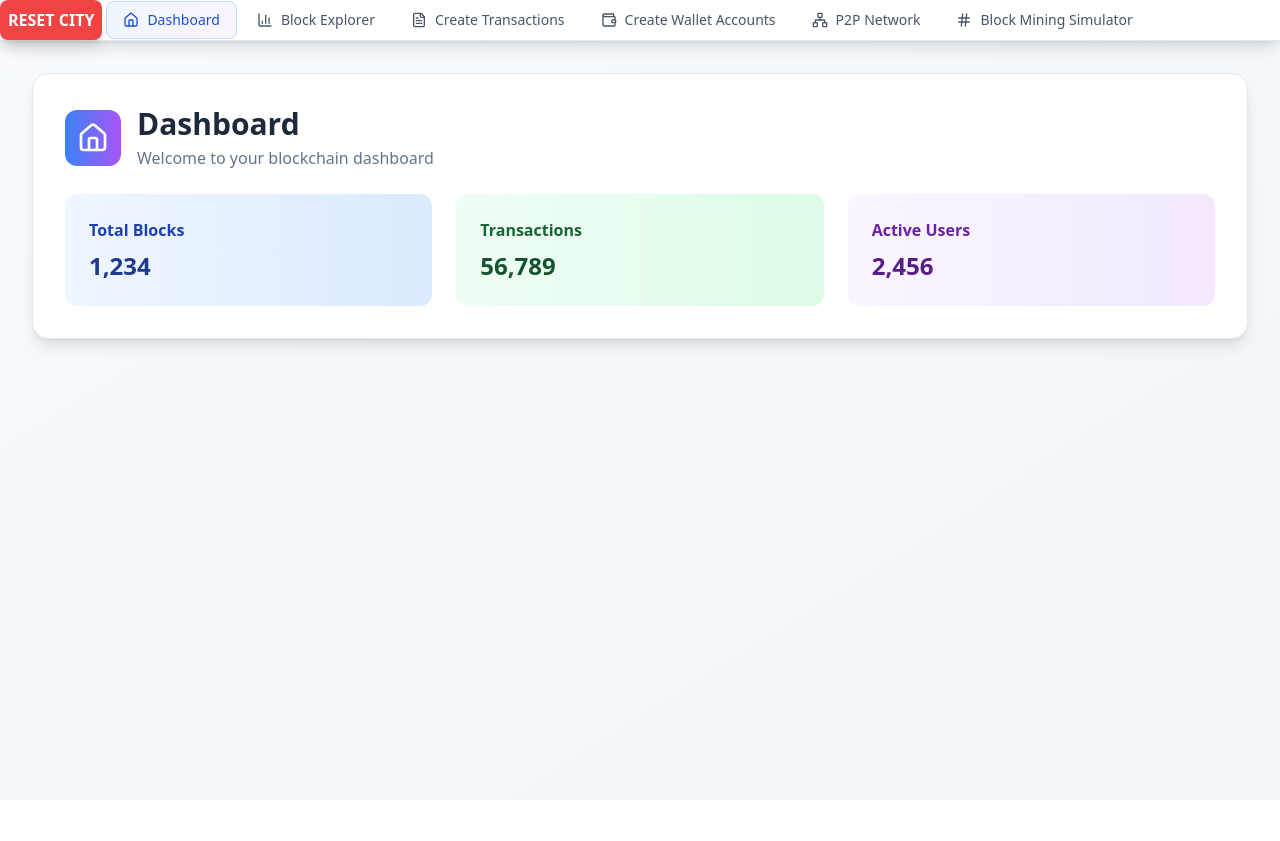
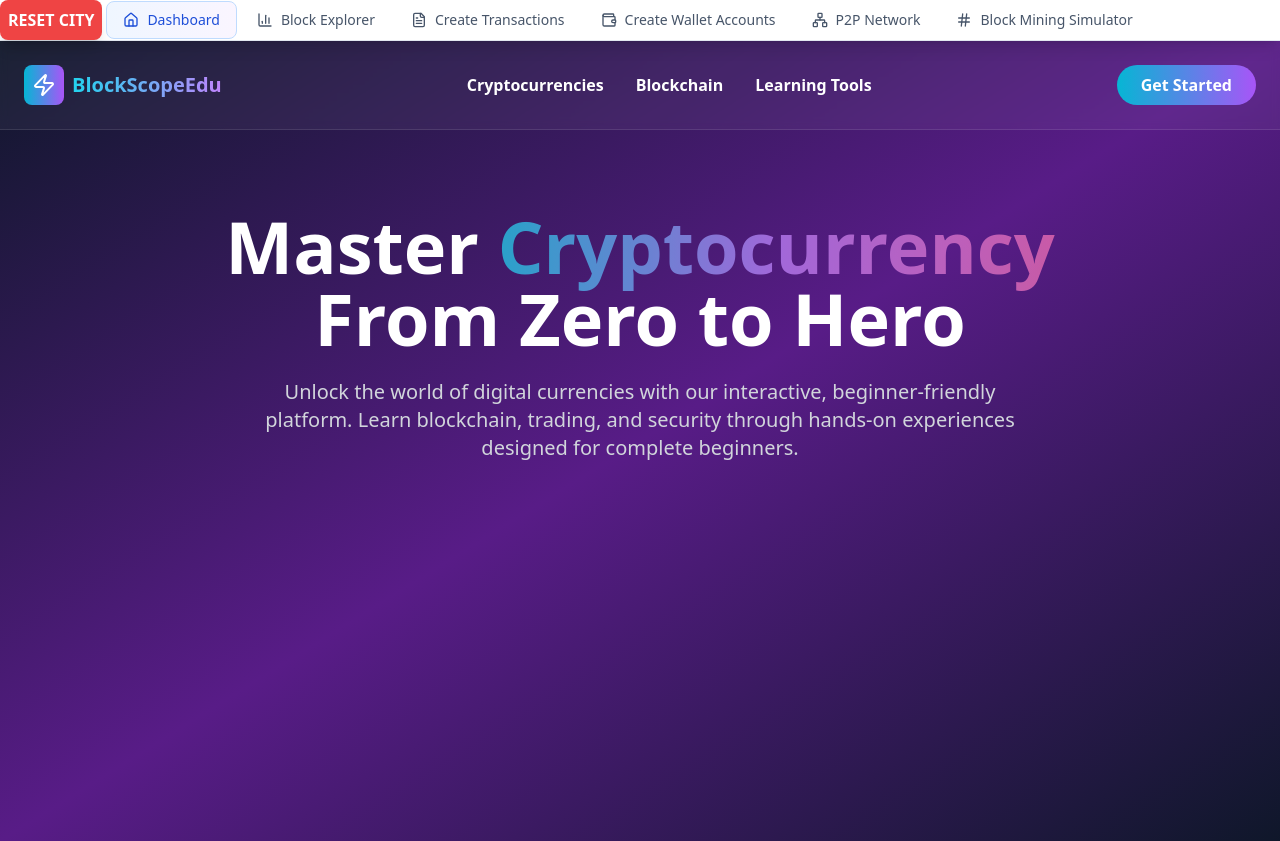
Before and after one commit to StuvanFIT/Blockchain-Network-Educational-Tool, a React (Create React App) app in the folder explorer/: page / in a window 1280 px wide. Before the commit the page ends 800 px from the top, so only its background shows below. Built offline with nearby package versions, Linux system fonts and the light colour scheme.

Commit message:
feat: created home page

```diff
--- a/explorer/src/components/Dashboard.tsx
+++ b/explorer/src/components/Dashboard.tsx
@@ -1,38 +1,81 @@
 
 import React from 'react';
-import { Home } from 'lucide-react';
+import { Home, Zap } from 'lucide-react';
 
 // Dashboard Page
 export const Dashboard = () => {
+
+  const isVisible:boolean = true;
+
   return (
-    <div className="p-8">
-      <div className="max-w-7xl mx-auto">
-        <div className="bg-white rounded-2xl shadow-lg p-8 border border-slate-200">
-          <div className="flex items-center gap-4 mb-6">
-            <div className="p-3 bg-gradient-to-r from-blue-500 to-purple-500 rounded-xl text-white">
-              <Home className="w-8 h-8" />
-            </div>
-            <div>
-              <h1 className="text-3xl font-bold text-slate-800">Dashboard</h1>
-              <p className="text-slate-500 mt-1">Welcome to your blockchain dashboard</p>
-            </div>
+
+    <div className='min-h-screen bg-gradient-to-br from-slate-900 via-purple-900 to-slate-900 text-white overflow-hidden'>
+
+      {/*Navigation Bar: relative enables any dropdown menus */}
+      <nav className='relative z-10 flex items-center justify-between p-6 backdrop-blur-sm bg-white/5 border-b border-white/10'>
+
+      {/*Icon */}
+        <div className='flex items-center space-x-2'>
+          <div className=' flex items-center justify-center w-10 h-10 bg-gradient-to-r from-cyan-500 to-purple-500 rounded-lg'>
+            <Zap className='w-6 h-6 text-white' />
           </div>
-          <div className="grid grid-cols-1 md:grid-cols-3 gap-6">
-            <div className="p-6 bg-gradient-to-r from-blue-50 to-blue-100 rounded-xl">
-              <h3 className="font-semibold text-blue-800">Total Blocks</h3>
-              <p className="text-2xl font-bold text-blue-900 mt-2">1,234</p>
-            </div>
-            <div className="p-6 bg-gradient-to-r from-green-50 to-green-100 rounded-xl">
-              <h3 className="font-semibold text-green-800">Transactions</h3>
-              <p className="text-2xl font-bold text-green-900 mt-2">56,789</p>
-            </div>
-            <div className="p-6 bg-gradient-to-r from-purple-50 to-purple-100 rounded-xl">
-              <h3 className="font-semibold text-purple-800">Active Users</h3>
-              <p className="text-2xl font-bold text-purple-900 mt-2">2,456</p>
-            </div>
+          <span className='text-xl font-bold bg-gradient-to-r from-cyan-400 to-purple-400 bg-clip-text text-transparent '>BlockScopeEdu</span>
+        </div>
+      {/* Features/Tabs */}
+        <div className='hidden md:flex space-x-8'>
+          <a href='#' className='hover:text-cyan-500 transition-colors text-white font-bold'>Cryptocurrencies</a>
+          <a href='#' className='hover:text-cyan-500 transition-colors text-white font-bold'>Blockchain</a>
+          <a href='#' className='hover:text-cyan-500 transition-colors text-white font-bold'>Learning Tools</a>
+        </div>
+
+      <button className='bg-gradient-to-r from-cyan-500 to-purple-500 px-6 py-2 text-white font-bold rounded-full hover:shadow-lg hover:shadow-purple-500/25 transition-all duration-300 transform hover:scale-105'>
+        Get Started
+      </button>
+      </nav>
+
+
+      {/*Hero Section: prominent visual section */}
+
+      <section className='relative z-10 px-6 py-20'>
+        <div className='max-w-6xl mx-auto text-center'>
+          <div className={`transition-all duration-1000 ${isVisible ? 'opacity-100 translate-y-0' : 'opacity-0 translate-y-10'}`}>
+
+            <h1 className="text-5xl md:text-7xl font-bold mb-6 leading-tight">
+              Master{' '}
+              <span className="bg-gradient-to-r from-cyan-400 via-purple-400 to-pink-400 bg-clip-text text-transparent animate-pulse">
+                Cryptocurrency
+              </span>
+              <br />
+              From Zero to Hero
+            </h1>
+
+            <p className='text-lg md:text-xl text-gray-300 mb-10 max-w-3xl mx-auto'>
+              Unlock the world of digital currencies with our interactive, beginner-friendly platform.
+              Learn blockchain, trading, and security through hands-on experiences designed for complete beginners.
+            </p>
+
+
+
           </div>
         </div>
-      </div>
+      </section>
+
+
+
+
+
+
+
+
+
+
+
+
+
+
+
+
+
     </div>
-  );
+  )
 };
--- a/explorer/src/components/Network/BlockchainNode.tsx
+++ b/explorer/src/components/Network/BlockchainNode.tsx
@@ -38,7 +38,7 @@ const BlockchainNode: React.FC<BlockchainNodeProps> = ({data}) => {
 
   return (
     <div className="relative group">
-      {/* Mining indicator */}
+      {/* Selected indicator */}
       {selected && (
         <div className="absolute -top-8 left-1/2 transform -translate-x-1/2 z-20">
           <div className="bg-yellow-400 text-black px-2 py-1 rounded-full text-xs font-bold flex items-center gap-1 animate-bounce">
@@ -99,7 +99,7 @@ const BlockchainNode: React.FC<BlockchainNodeProps> = ({data}) => {
           </div>
           {selected && (
             <div className="text-xs text-yellow-400">
-              ⚡ Current Selected Node
+            Current Selected Node
             </div>
           )}
         </div>
--- a/explorer/src/components/PeerToPeerNetwork.tsx
+++ b/explorer/src/components/PeerToPeerNetwork.tsx
@@ -413,8 +413,6 @@ const PeerToPeerNetwork = () => {
 
         let newPeers = [...peers];
         const peerData = newPeers.find(p => p.id === peerId);
-
-        alert(peerData?.name)
 
         if (!peerData || !peerData.connected) {
             addActivity(`Cannot sync ${peerData?.name || 'unknown peer'} - peer not found or disconnected`);
```
